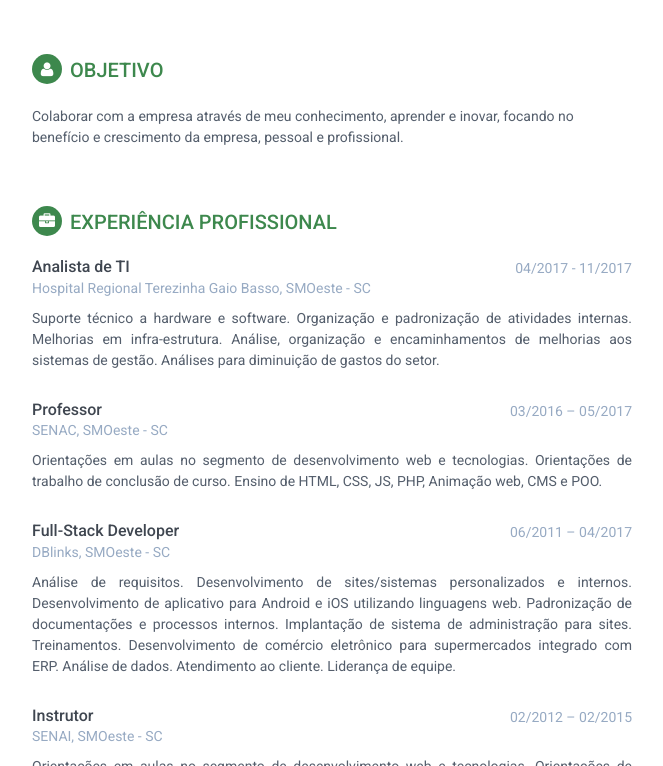
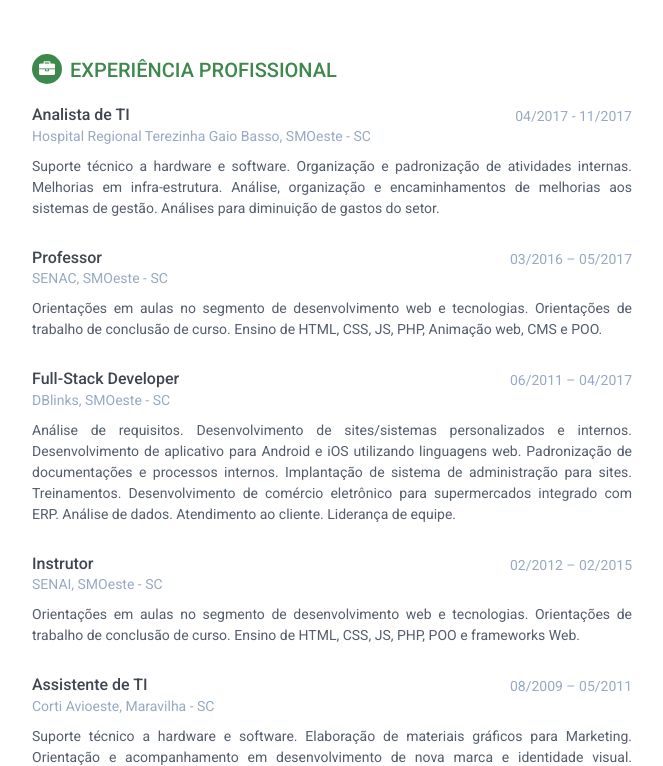
Before and after one commit to jrmessias/curriculo, a Jekyll site: the page built from index.html, in a window 1280 px wide and 900 px high, cut to the strip 134-900 px from the top of the window. Shown: the whole strip, without its empty margins (188-851 px from the left). Built offline with Jekyll 4.4.1, drawn with Linux system fonts in a browser that asks for light colours; some of the changed lines change nothing that is shown.

Commit message:
:edit: Add and remove informations
Added tagline
Removed summary
Added nickname

```diff
--- a/_config.yml
+++ b/_config.yml
@@ -1,6 +1,6 @@
 # Site Settings
 title: Israel Aparecido Messias Júnior | Curriculo
-nickname:
+nickname: jrmessias
 url: 'http://jrmessias.github.com'
 baseurl: '/curriculo/' #change it according to your repository name
 
@@ -13,10 +13,10 @@
 
 #Profile information
 name: Israel Aparecido Messias Júnior
-tagline:
+tagline: Freelancer
 pic: profile.png  #place a 100x100 picture inside /assets/images/ folder and provide the name of the file below
-summary: 'Colaborar com a empresa através de meu conhecimento, aprender e inovar, focando no
-benefício e crescimento da empresa, pessoal e profissional.'
+summary: #'Colaborar com a empresa através de meu conhecimento, aprender e inovar, focando no
+#benefício e crescimento da empresa, pessoal e profissional.'
 
 #sidebar links
 email: jrmessias@gmail.com
```
